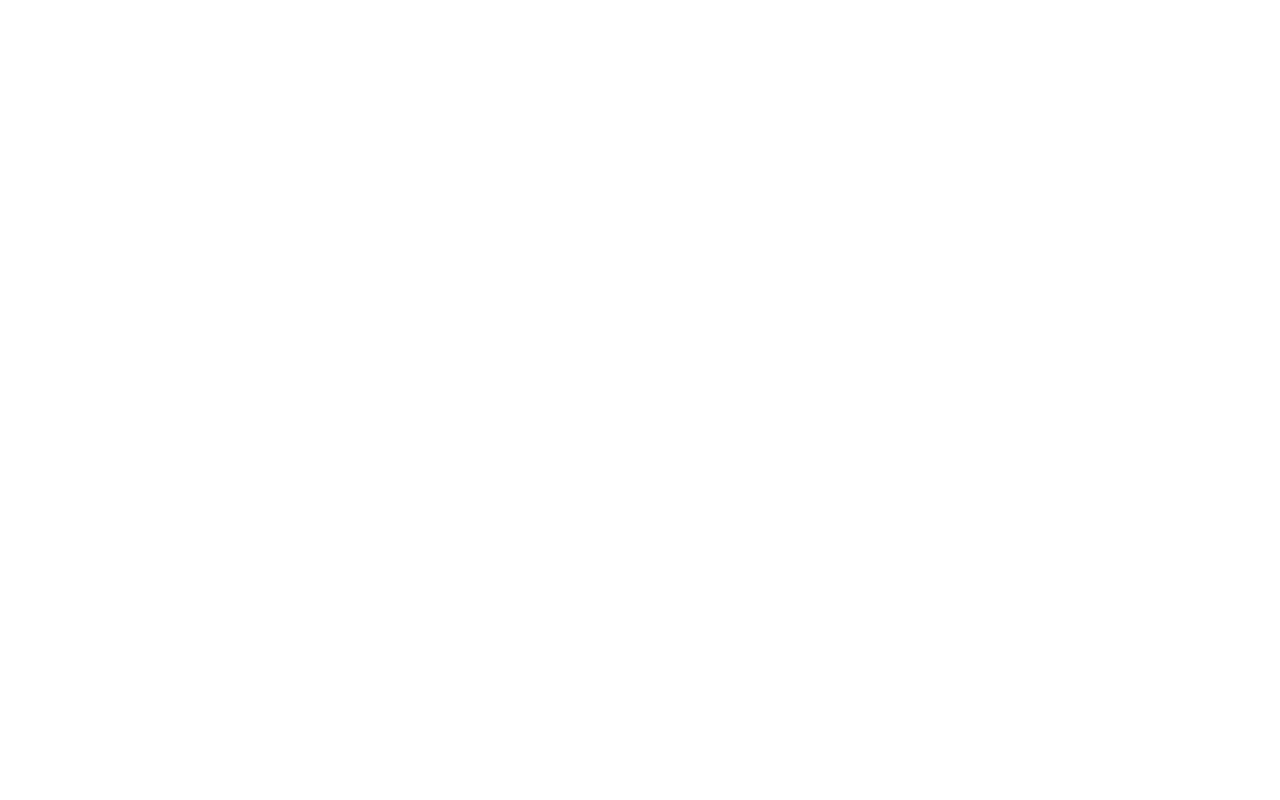
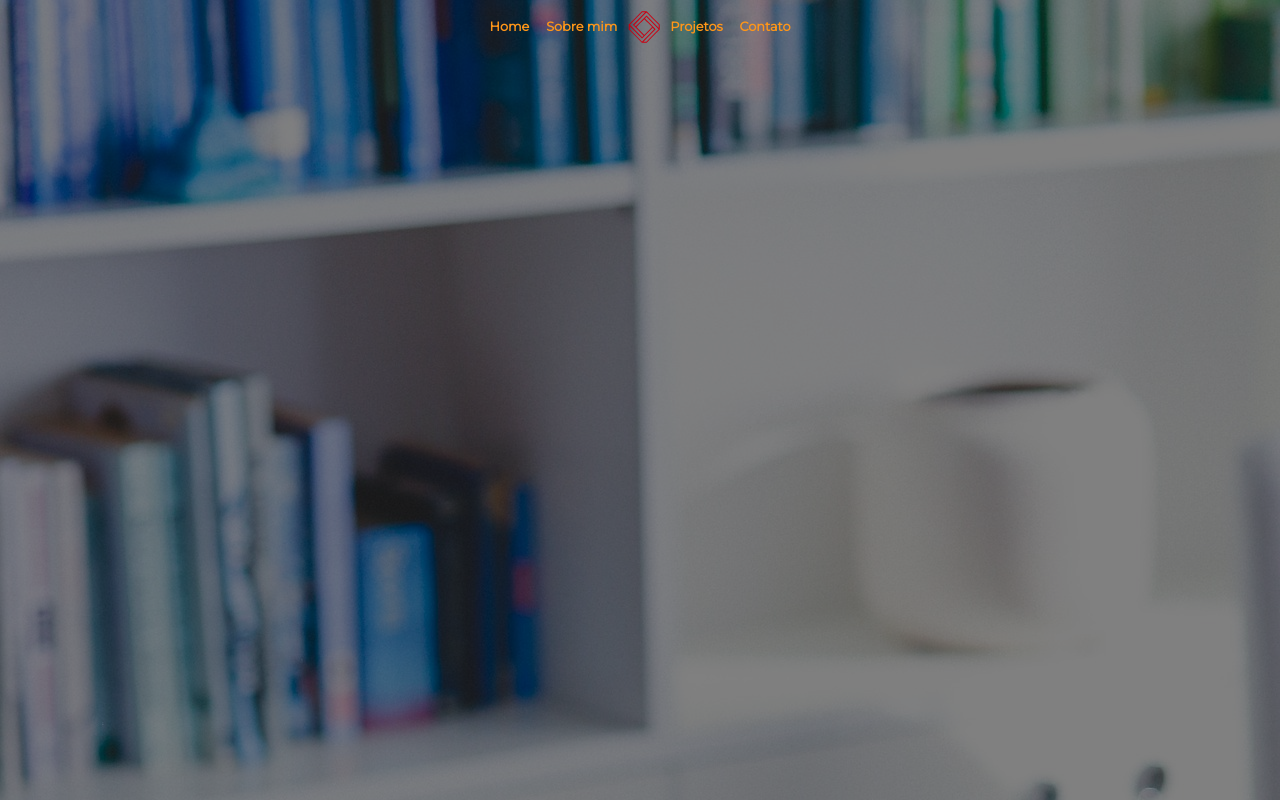
Before and after one commit to paulovgtb/paulo-barreto, a plain HTML site: page index.html in a window 1280 px wide. Drawn offline with Linux system fonts and the light colour scheme.

Commit message:
Cria header e adiciona os possíveis backgrounds

```diff
--- a/css/block/foundation.css
+++ b/css/block/foundation.css
@@ -2,12 +2,15 @@
 
 body, html {
     height: 100%;
+    font-family: 'Raleway', sans-serif;
+    color: #F0F0F0;
+    line-height: 1.5em;
 }
 
 h1, h2, h3 {
     font-family: 'Montserrat', sans-serif;
 }
 
-p {
-    font-family: 'Raleway', sans-serif;
-}
+h1 { font-size: 1.7em; }
+h2 { font-size: 1.4em; }
+h3 { font-size: 1.1em; }
--- /dev/null
+++ b/css/block/header.css
@@ -0,0 +1,46 @@
+header {
+    width: 100%;
+}
+
+.barra-navegacao {
+    width: max-content;
+    margin: 0 auto;
+}
+
+.barra-navegacao ul li {
+    display: inline-block;
+}
+
+.nav-links {
+    font-family: 'Montserrat', sans-serif;
+    text-decoration: none;
+    font-size: 0.8em;
+    box-sizing: border-box;
+    padding: 1.2em 0.5em;
+    color: #FE9619;
+    font-weight: bold;
+    position: relative;
+}
+
+.nav-links:before {
+    content: '';
+    position: absolute;
+    top: -2px;
+    left: -2px;
+    width: 100%;
+    height: 100%;
+    border-bottom: 2px solid #CB0112;
+    transform: scaleX(0);
+    transition: transform 0.3s ease-in-out;
+}
+
+.nav-links:hover:before {
+    transform: scaleX(1);
+    transition: transform 0.3s ease-in-out;
+}
+
+.logo-simplificado {
+    width: 2em;
+    transform: translateY(35%);
+    color: #CB0112;
+}
--- a/css/page/index.css
+++ b/css/page/index.css
@@ -0,0 +1,36 @@
+body {
+    background-color: #000;
+    background-size: cover;
+    display: grid;
+    grid-template-columns:  1em auto 1em;
+    grid-template-rows: 51px calc(100% - 51px) 500px;
+    grid-template-areas:
+        ". head ."
+        ". home ."
+        ". sobre ."
+}
+
+body::after {
+    content: "";
+    background: url(../../images/HomeBg.jpg);
+    background-size: cover;
+    opacity: 0.5;
+    top: 0;
+    left: 0;
+    bottom: 0;
+    right: 0;
+    position: absolute;
+    z-index: -1;
+}
+
+header {
+    grid-area: head;
+}
+
+.home {
+    grid-area: home;
+}
+
+.sobre-mim {
+    grid-area: sobre;
+}
--- a/gulpfile.js
+++ b/gulpfile.js
@@ -9,5 +9,5 @@ gulp.task('browser-sync', () => {
         }
     });
 
-    gulp.watch(["./*.html", "./css/*.css "]).on('change', browserSync.reload);
+    gulp.watch(["./*.html", "./css/block/*.css", "./css/page/*.css"]).on('change', browserSync.reload);
 });
--- a/index.html
+++ b/index.html
@@ -8,8 +8,20 @@
     <link rel="stylesheet" href="css/block/reset.css">
     <link rel="stylesheet" href="css/block/foundation.css">
     <link rel="stylesheet" href="css/page/index.css">
+    <link rel="stylesheet" href="css/block/header.css">
 </head>
 <body>
+    <header>
+        <nav class="barra-navegacao">
+            <ul>
+                <li><a href="#" class="nav-links">Home</a></li>
+                <li><a href="#" class="nav-links">Sobre mim</a></li>
+                <li><img src="images/LogoSymbol.svg" alt="Logo simplificado" class="logo-simplificado"></li>
+                <li><a href="#" class="nav-links">Projetos</a></li>
+                <li><a href="#" class="nav-links">Contato</a></li>
+            </ul>
+        </nav>
+    </header>
 
 </body>
 </html>
```
Also changed, not shown: images/HomeBg.jpg (added), images/HomeBgDesktop.jpg (added), images/LogoSymbol-Backup.svg (added), images/LogoSymbol.svg (added), images/Possiveis Bgs Mobile/apple-1838981_1920.jpg (added), images/Possiveis Bgs Mobile/coffee-2618795_1920.jpg (added), images/Possiveis Bgs Mobile/drawing-2619630_1920.jpg (added), images/Possiveis Bgs Mobile/laptop-2559158_1920.jpg (added), images/Possiveis Bgs Mobile/wall-2604260_1920.jpg (added), images/Possiveis Bgs Mobile/work-3015484_1920.jpg (added).
